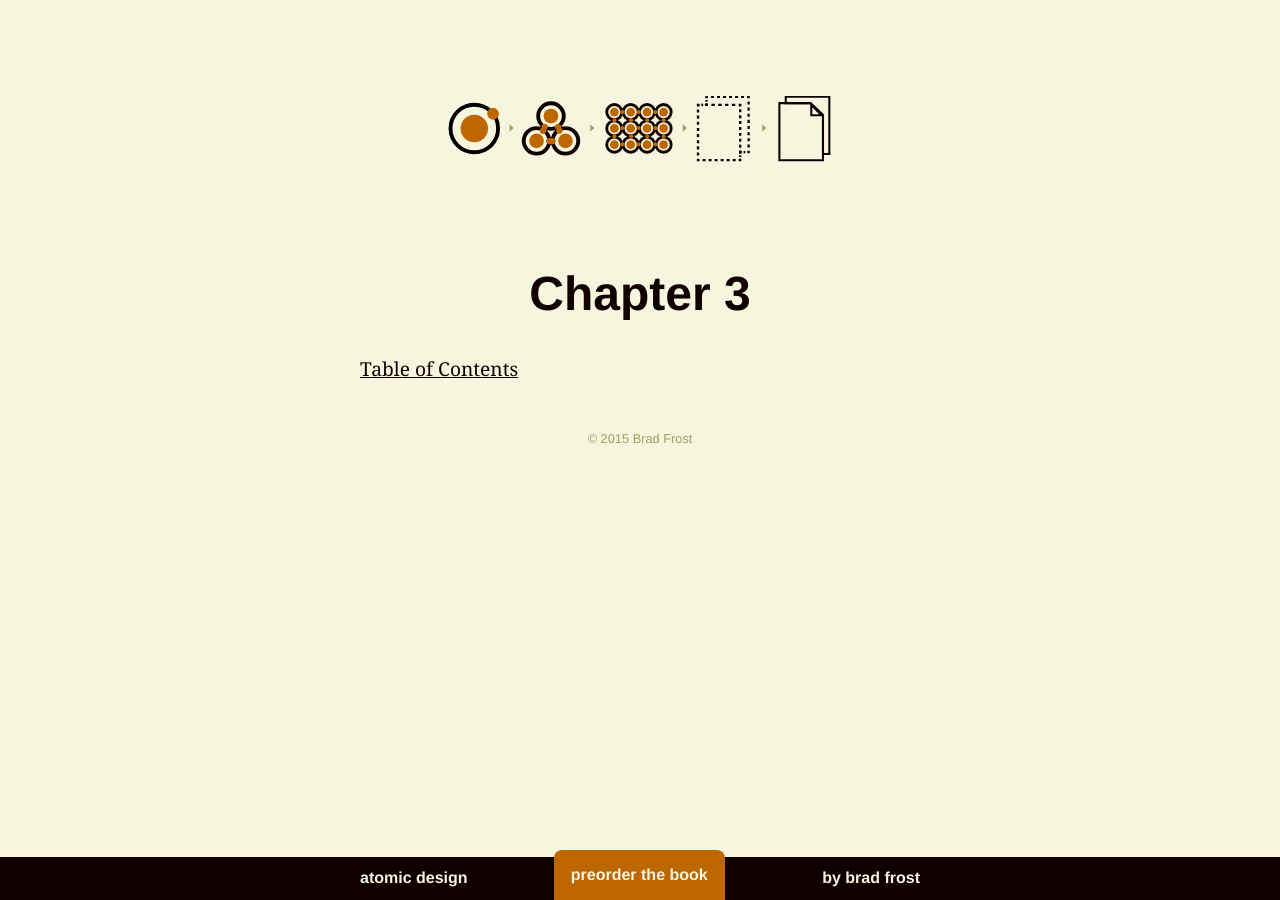
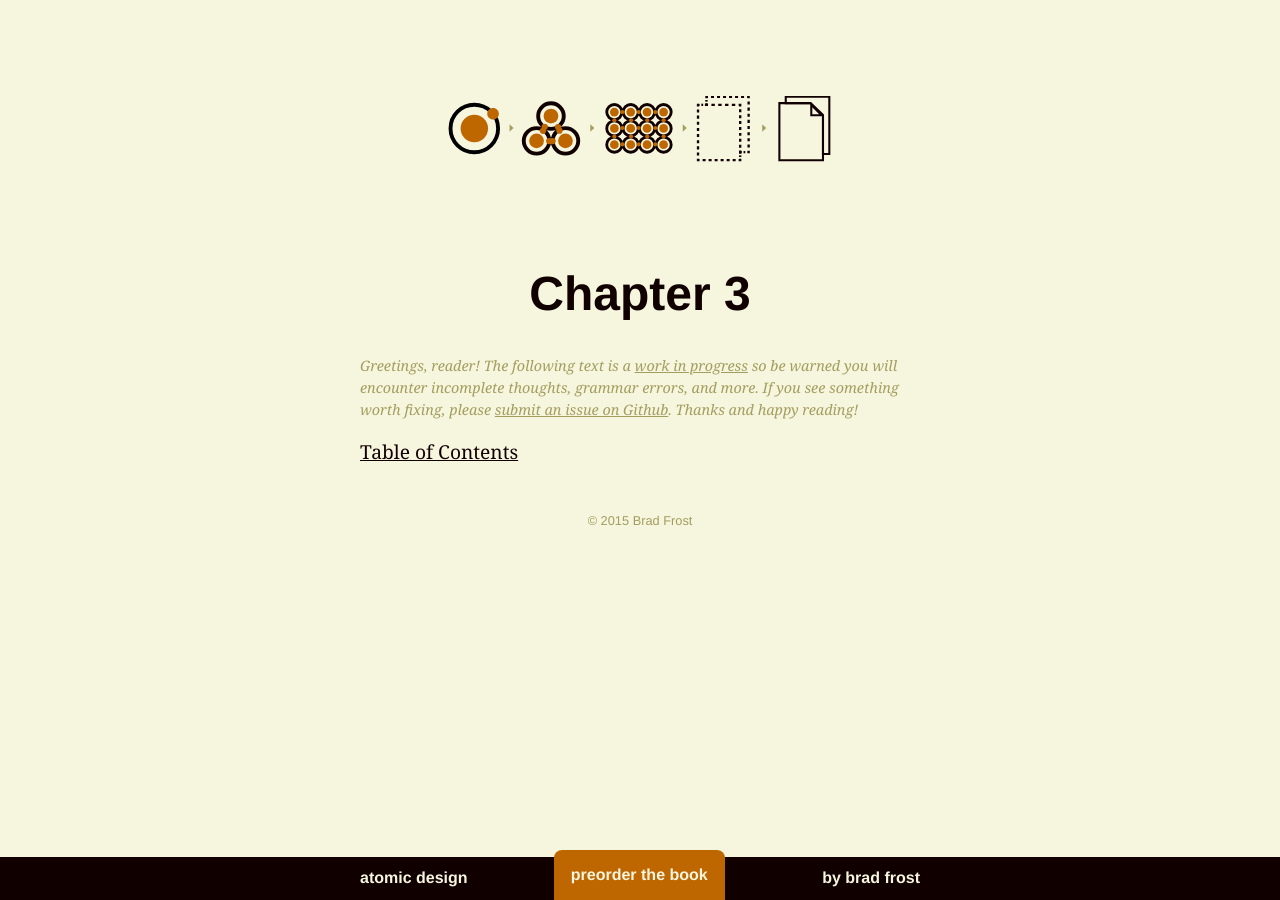
Before and after one commit to bradfrost/atomic-design, a Jekyll site: the page built from chapter-3.md, in a window 1280 px wide. Built offline with Jekyll 4.4.1, drawn with Linux system fonts in a browser that asks for light colours.

Commit message:
Added note styles

```diff
--- /dev/null
+++ b/_includes/note.html
@@ -0,0 +1,3 @@
+<div class="note">
+	<p>Greetings, reader! The following text is a <a href="http://bradfrost.com/blog/post/atomic-design-book/">work in progress</a> so be warned you will encounter incomplete thoughts, grammar errors, and more. If you see something worth fixing, please <a href="https://github.com/bradfrost/atomic-design">submit an issue on Github</a>. Thanks and happy reading!</p>
+</div>
--- a/_layouts/page.html
+++ b/_layouts/page.html
@@ -3,6 +3,7 @@ layout: default
 ---
 <div class="text">
     <h1>{{ page.title }}</h1>
+    {% include note.html %}
     {{ content }}
     {% include pagination.html %}
 </div>
--- a/_sass/generic/_variables.scss
+++ b/_sass/generic/_variables.scss
@@ -14,6 +14,8 @@ $orange : #be6700;
 $font-primary: 'Helvetica Neue', Helvetica, sans-serif;
 $font-secondary: Georgia, serif;
 
+$font-size-sm : 0.75em;
+
 
 $max-width : 37em;
 
```
Also changed, not shown: _sass/objects/_note.scss (added, +19 -0 lines), _sass/style.scss (+3 -13 lines), css/style.css, 1 other file.
